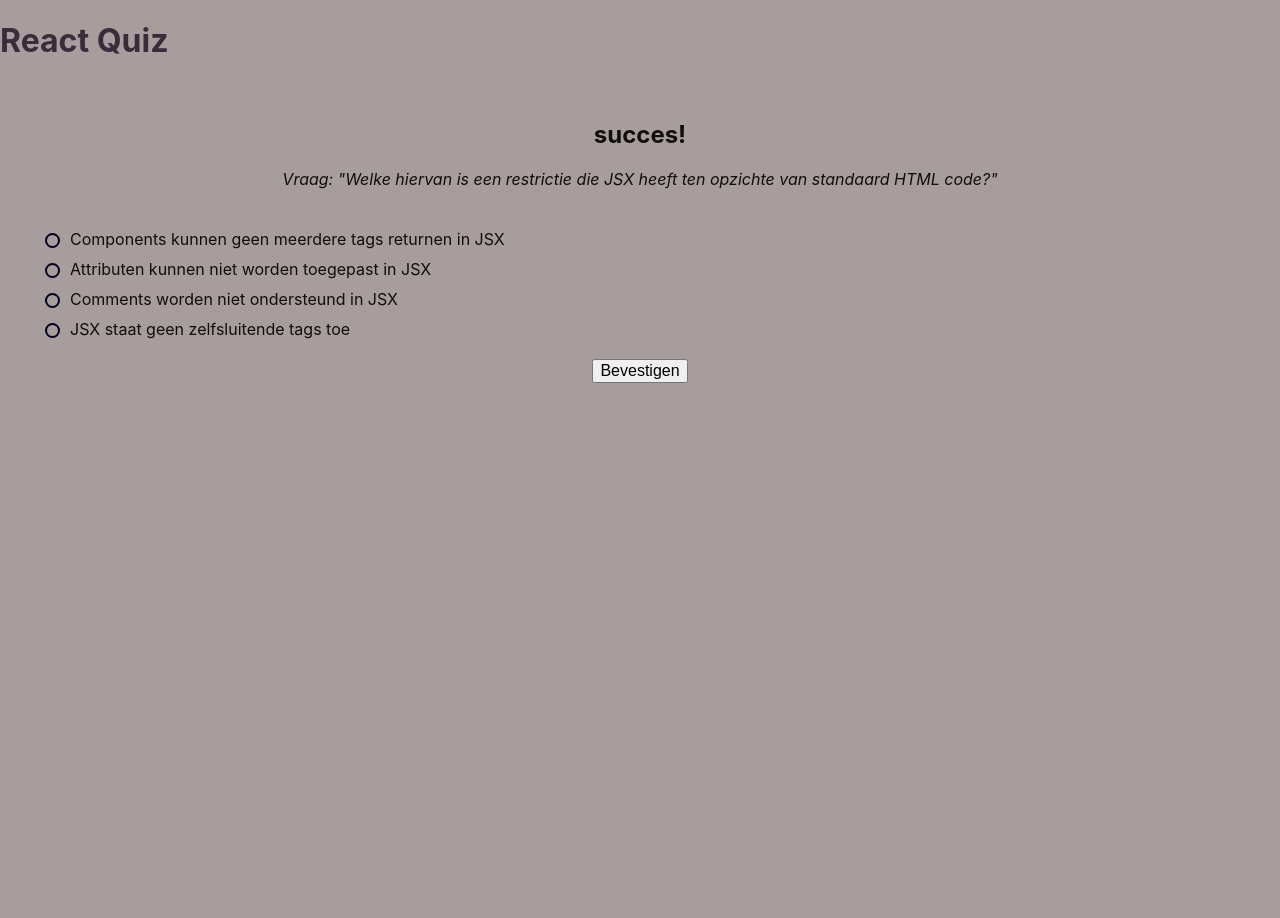
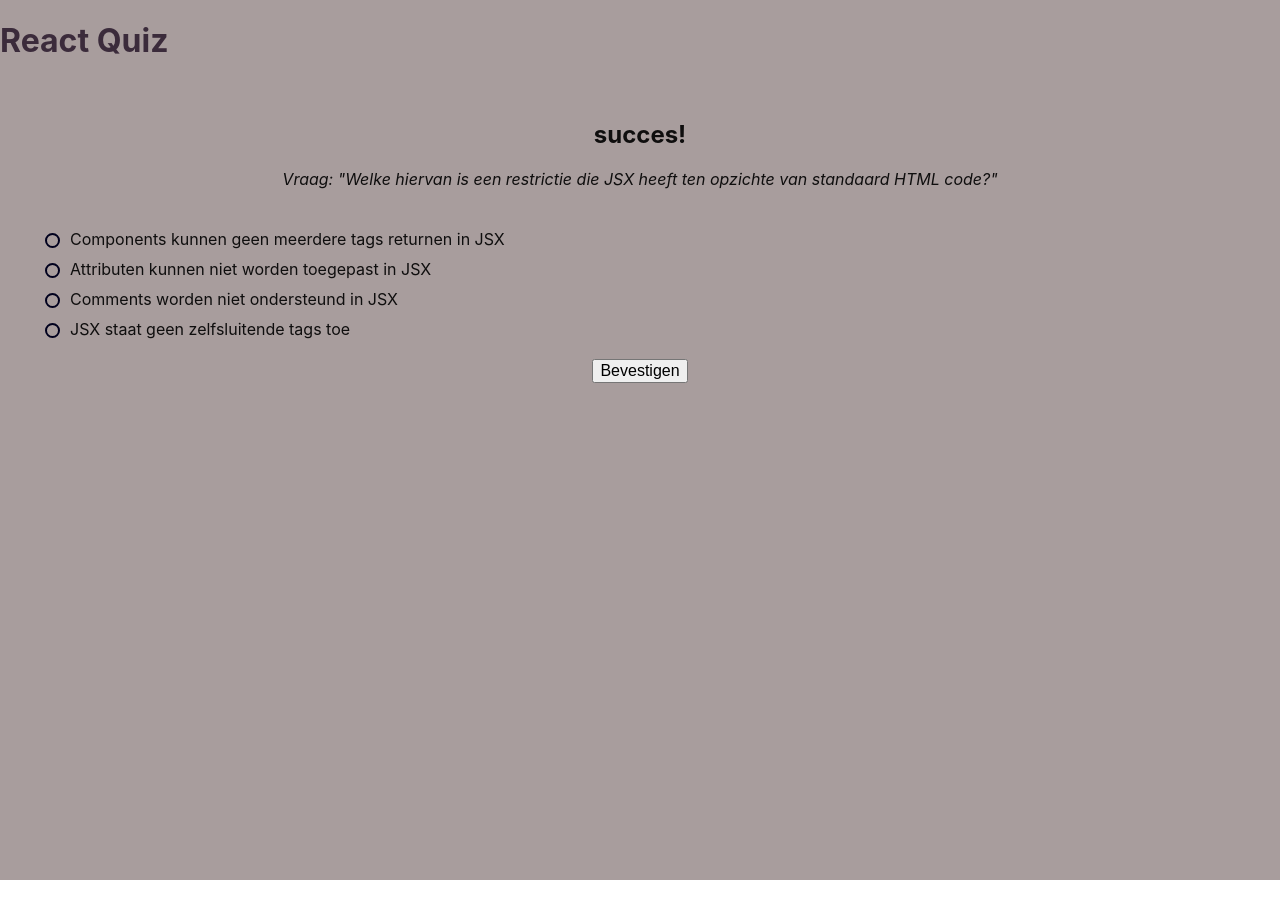
Before and after one commit to Melanforsaken/ReactQuiz2, a React (Create React App) app: page / in a window 1280 px wide. Shown: the top 918 px of the page. After the commit the page ends 880 px from the top, so only its background shows below. Built offline with nearby package versions, Linux system fonts and the light colour scheme.

Commit message:
implementatie advies gpt voor de app-body in css, niet bijzon veel eraan veranderd, spijtig genoeg nog een beetje ruimte over onderaan elke page

```diff
--- a/src/App.css
+++ b/src/App.css
@@ -11,10 +11,13 @@
 }
 
 .App-body {
-  background-color: rgb(168, 157, 157);
-  color: #0f0e0e;
-  padding: 40px;
-  min-height: 100vh;
+ display: flex;
+ flex-direction: column;
+ justify-content: space-between;
+ background-color: rgb(168, 157, 157);
+ color: #0f0e0e;
+ padding: 40px;
+ min-height: calc(100vh - 60px);
 }
 
 .App-link {
```
